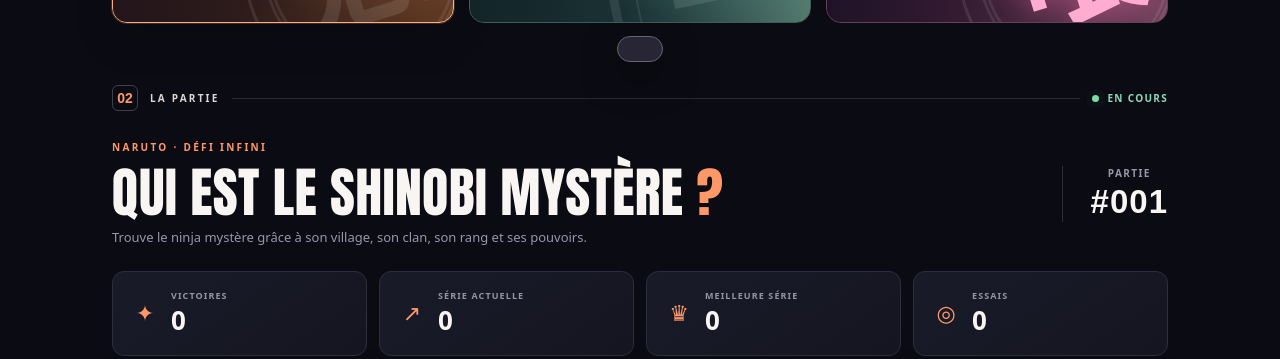
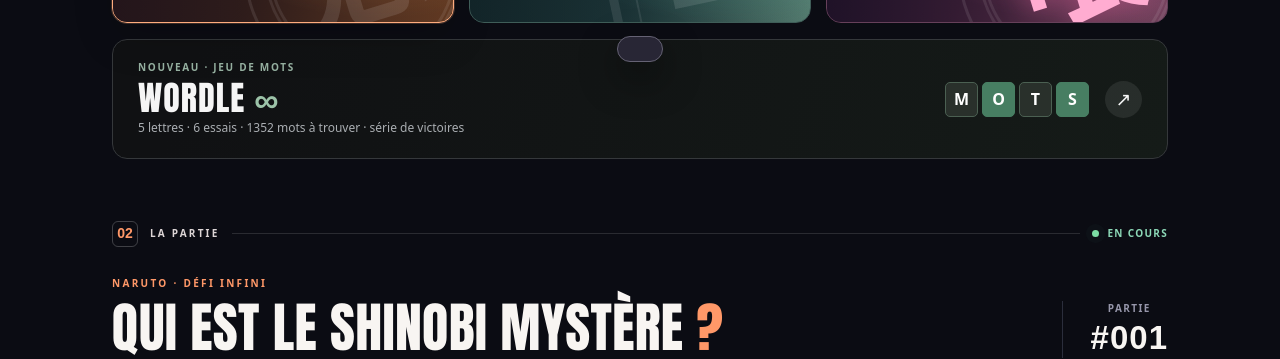
Before and after one commit to Rxse0/animedle-infini, a plain HTML site: page index.html in a window 1280 px wide. Shown: the part 821-1180 px from the top of the page. Drawn offline with Linux system fonts and the light colour scheme.

Commit message:
Link new Wordle mode on AnimeDle home screen

```diff
--- a/index.html
+++ b/index.html
@@ -37,6 +37,22 @@ dialog{padding:0;max-width:560px;width:calc(100% - 28px);max-height:calc(100dvh
 @media(min-width:611px) and (max-width:850px){.universe-grid{grid-template-columns:repeat(2,minmax(0,1fr))}.tokyo-card{grid-column:1/-1}}
 @media(max-width:610px){.universe-grid{grid-template-columns:1fr}.tokyo-card .card-title{font-size:42px}.tokyo-card .card-title span{font-size:38px}}
 
+
+/* Mode bonus Wordle : design noir minimaliste */
+.wordle-launch{display:flex;justify-content:space-between;align-items:center;gap:18px;margin-top:16px;padding:20px 25px;border-radius:15px;border:1px solid #35383b;background:linear-gradient(110deg,#101113 8%,#151b18 100%);transition:border-color .18s,transform .18s,background .18s}
+.wordle-launch:hover{transform:translateY(-2px);border-color:#779982;background:linear-gradient(110deg,#17191c,#1e2822)}
+.wordle-launch:focus-visible{outline-color:#c6d9cb}
+.wordle-launch-content{display:flex;flex-direction:column;gap:3px}
+.wordle-launch-sub{font-size:10px;color:#97b2a2;letter-spacing:1.7px;font-weight:800}
+.wordle-launch-title{font-size:34px;font-family:'Barlow Condensed',Impact,sans-serif;letter-spacing:1px;font-weight:900;color:#f5f5f5;line-height:1.1}
+.wordle-launch-title em{font-style:normal;color:#9cc3a8}
+.wordle-launch-desc{color:#aaaeb2;font-size:12px}
+.wordle-launch-action{display:flex;align-items:center;gap:16px}
+.wordle-launch-tiles{display:flex;gap:4px}
+.wordle-launch-tiles span{display:grid;place-items:center;width:33px;height:35px;font-weight:900;font-size:16px;border-radius:5px;color:#fff;background:#29302b;border:1px solid #4b6052}
+.wordle-launch-tiles span:nth-child(2),.wordle-launch-tiles span:nth-child(4){background:#477e62;border-color:#477e62}
+.wordle-launch-arrow{display:grid;place-items:center;background:#ffffff15;color:#f6f6f6;border-radius:100%;font-size:19px;width:37px;height:37px}
+@media(max-width:610px){.wordle-launch{padding:19px;gap:10px}.wordle-launch-title{font-size:30px}.wordle-launch-desc{font-size:11px}.wordle-launch-tiles{display:none}.wordle-launch-arrow{width:33px;height:33px}}
 </style>
 
 
@@ -76,6 +92,17 @@ dialog{padding:0;max-width:560px;width:calc(100% - 28px);max-height:calc(100dvh
             <div class="universe-card-content"><span class="card-subtitle">DANS L'OMBRE DE TOKYO</span><span class="card-title">TOKYO <span>GHOUL</span></span><span class="card-description">Goules, Quinx et kagunes</span><span class="card-action">JOUER À TOKYO GHOUL <span>↗</span></span></div>
           </button>
         </div>
+        <a href="./wordle.html" class="wordle-launch" aria-label="Jouer au Wordle français infini">
+          <span class="wordle-launch-content">
+            <span class="wordle-launch-sub">NOUVEAU · JEU DE MOTS</span>
+            <span class="wordle-launch-title">WORDLE <em>∞</em></span>
+            <span class="wordle-launch-desc">5 lettres · 6 essais · 1352 mots à trouver · série de victoires</span>
+          </span>
+          <span class="wordle-launch-action">
+            <span class="wordle-launch-tiles" aria-hidden="true"><span>M</span><span>O</span><span>T</span><span>S</span></span>
+            <span class="wordle-launch-arrow" aria-hidden="true">↗</span>
+          </span>
+        </a>
       </section>
 
       <section class="game-area" id="gameArea">
```
